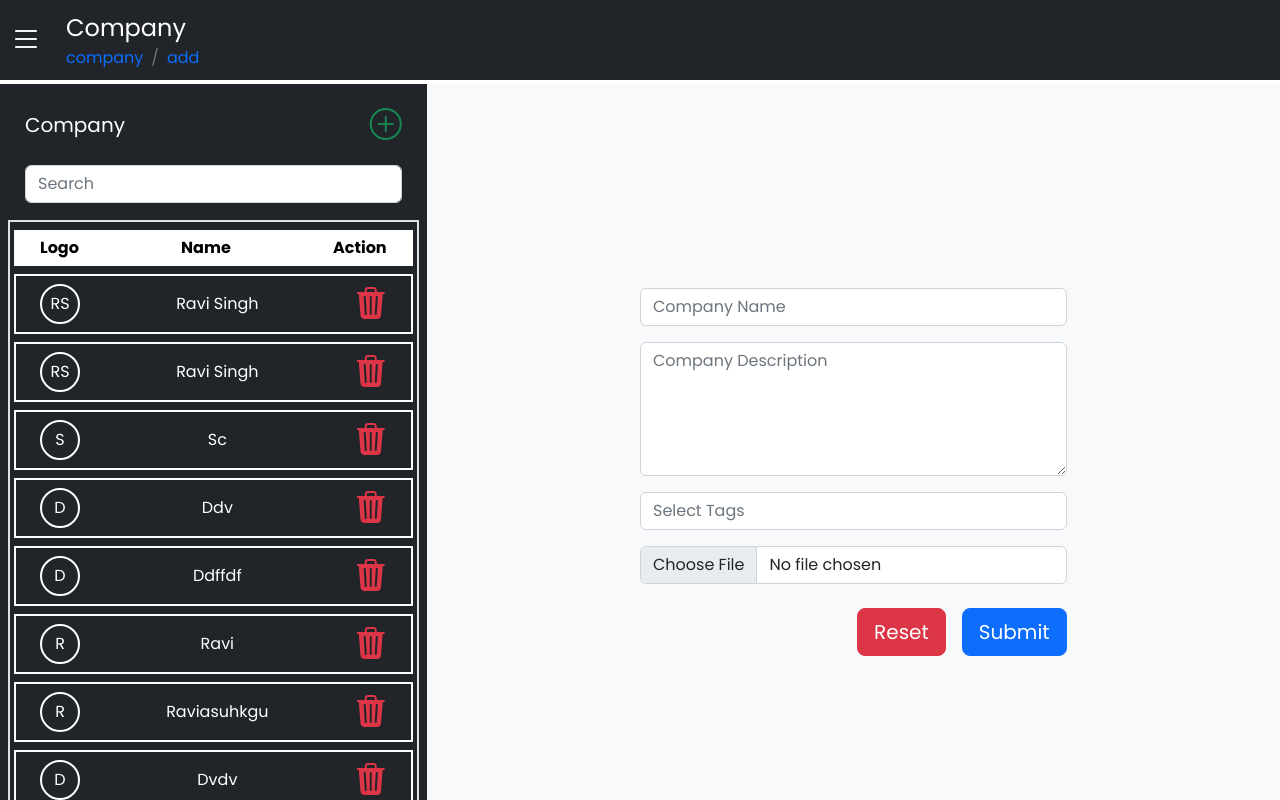
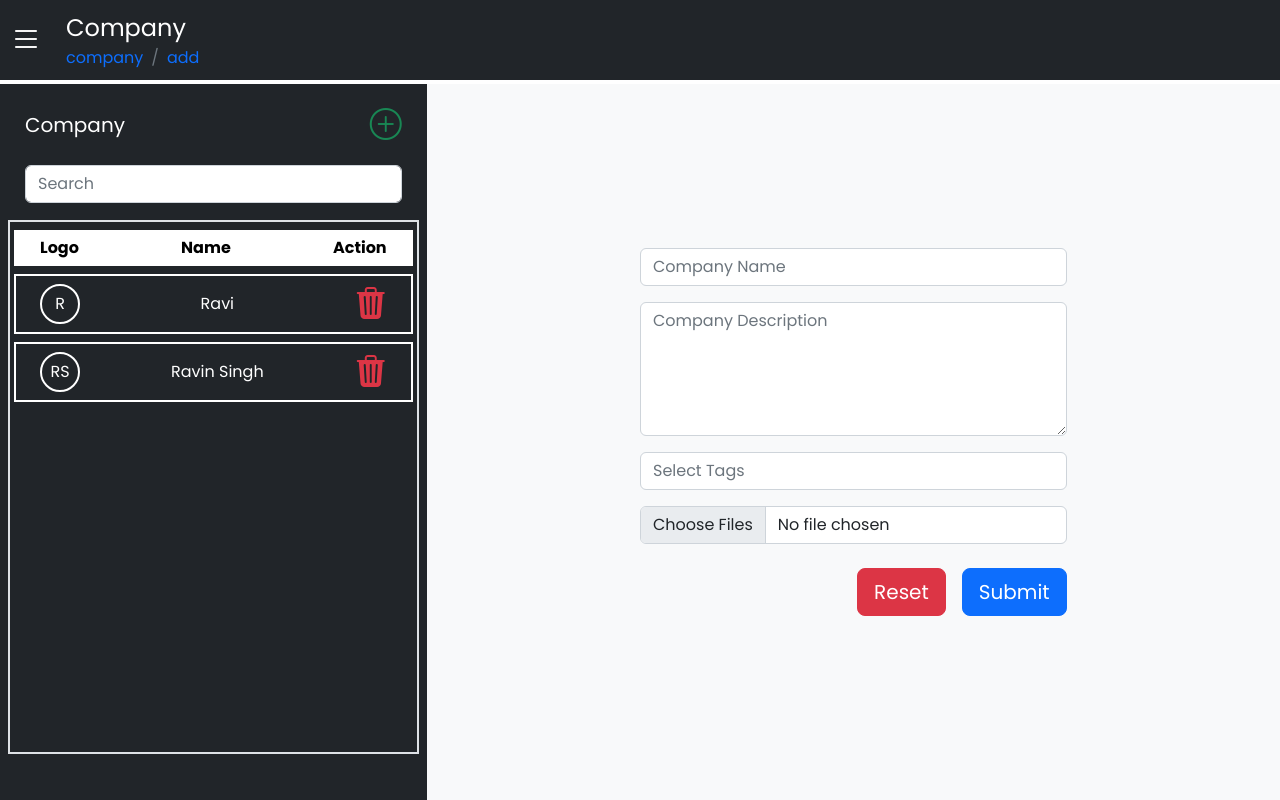
Before and after one commit to ravisingh8v/company_management_app, an Angular app: page /company/add in a window 1280 px wide. Built offline with nearby package versions, Linux system fonts and the light colour scheme; data requests are answered from the project's data file.

Commit message:
feat:created filter pipe

```diff
--- a/database/db.json
+++ b/database/db.json
@@ -1,57 +1,16 @@
 {
   "company": [
     {
-      "name": "ravi singh ",
-      "description": "cxc",
-      "tags": "",
-      "id": 2
+      "name": "Ravi",
+      "description": "Intern",
+      "tags": "Frontend",
+      "id": 1
     },
     {
-      "name": "ravi singh",
-      "description": "descriropg",
-      "id": 3
-    },
-    {
-      "name": "sc",
-      "description": "sc",
-      "tags": "",
-      "id": 6
-    },
-    {
-      "name": "ddv",
-      "description": "dvdv",
-      "tags": "dvdv",
-      "id": 7
-    },
-    {
-      "name": "ddffdf",
-      "description": "dfd",
-      "tags": "",
-      "id": 8
-    },
-    {
-      "name": "ravi",
-      "description": "feff",
-      "tags": "efef",
-      "id": 9
-    },
-    {
-      "name": "raviasuhkgu",
-      "description": "dvdvdv",
-      "tags": "dvdv",
-      "id": 10
-    },
-    {
-      "name": "dvdv",
-      "description": "dvdv",
-      "tags": "vdvdv",
-      "id": 11
-    },
-    {
-      "name": "dvdv",
-      "description": "dvdv",
-      "tags": "dvdv",
-      "id": 12
+      "name": "ravin singh",
+      "description": "intern",
+      "tags": "backend",
+      "id": 2
     }
   ]
 }
--- a/src/app/app.module.ts
+++ b/src/app/app.module.ts
@@ -5,6 +5,9 @@ import { AppRoutingModule } from './app-routing.module';
 import { AppComponent } from './app.component';
 import { NgbModule } from '@ng-bootstrap/ng-bootstrap';
 import { CoreModule } from './core/core.module';
+import { GetFirstLetterPipe } from './share/pipe/get-first-letter.pipe';
+import { share } from 'rxjs';
+import { ShareModule } from './share/share.module';
 
 
 
@@ -19,7 +22,7 @@ import { CoreModule } from './core/core.module';
     BrowserModule,
     AppRoutingModule,
     NgbModule,
-    CoreModule
+    CoreModule,
 
 
   ],
--- a/src/app/company/company-form/company-form.component.html
+++ b/src/app/company/company-form/company-form.component.html
@@ -31,7 +31,7 @@
         </div>
         <!-- choose file input  -->
         <div class="mb-3">
-            <input class="form-control" type="file" id="formFile">
+            <input class="form-control" type="file" id="formFile" multiple>
         </div>
 
         <!-- buttons  -->
--- a/src/app/company/company-form/company-form.component.ts
+++ b/src/app/company/company-form/company-form.component.ts
@@ -62,7 +62,7 @@ export class CompanyFormComponent implements OnInit {
 
       if (this.id) {
         this.companyService.editData(this.companyForm.value, this.id).subscribe(res => {
-          this.getCompanyData()
+
         })
       } else {
 
--- a/src/app/company/company-list/company-list.component.html
+++ b/src/app/company/company-list/company-list.component.html
@@ -8,7 +8,10 @@
                     <div class="fs-5">Company</div>
                     <div><a routerLink="add"><span class="text-success fs-2 bi bi-plus-circle"></span></a></div>
                 </div>
-                <div class="mt-3"><input type="search" placeholder="Search" class="w-100 form-control"></div>
+                <div class="mt-3">
+                    <input type="search" placeholder="Search" name="search" [(ngModel)]="filter"
+                        class="w-100 form-control">
+                </div>
             </div>
         </li>
 
@@ -26,15 +29,17 @@
             </div>
             <div class="">
                 <li class="p-1 px-4 list border border-white d-flex align-items-center justify-content-between"
-                    *ngFor="let data of companyData">
-                    <div class="logo rounded-circle border border-white"><span class="">{{data.name | uppercase |
-                            getFirstLetter
-                            }}</span></div>
-                    <a [routerLink]="['edit',data.id]" class="text-decoration-none">
+                    *ngFor="let data of companyData | searchFilter: filter">
+
+                    <a [routerLink]="['edit',data.id]"
+                        class="text-decoration-none d-flex align-items-center justify-content-between w-100">
+                        <div class="logo rounded-circle border border-white"><span class="">
+                                {{data.name | uppercase | getFirstLetter}}</span></div>
                         <div>{{data.name | titlecase}}</div>
+                        <div><a (click)="onDelete(data.id)"><span class="text-danger bi bi-trash3-fill fs-2"></span></a>
+                        </div>
                     </a>
-                    <div><a (click)="onDelete(data.id)"><span class="text-danger bi bi-trash3-fill fs-2"></span></a>
-                    </div>
+
                     <!-- <div><a (click)="onDelete(data.id)"><span>v</span></a></div> -->
                 </li>
             </div>
--- a/src/app/company/company-list/company-list.component.ts
+++ b/src/app/company/company-list/company-list.component.ts
@@ -9,7 +9,7 @@ import { company } from '../company.model';
 })
 export class CompanyListComponent implements OnInit {
   public companyData: company[]
-
+  public filter: string = ''
   constructor(public companyService: ApiService) {
     this.companyData = []
 
--- a/src/app/company/company.module.ts
+++ b/src/app/company/company.module.ts
@@ -5,11 +5,11 @@ import { CompanyRoutingModule } from './company-routing.module';
 import { CompanyComponent } from './company.component';
 import { CompanyFormComponent } from './company-form/company-form.component';
 import { CompanyListComponent } from './company-list/company-list.component';
-import { ReactiveFormsModule } from '@angular/forms';
+import { FormsModule, ReactiveFormsModule } from '@angular/forms';
 import { ApiService } from '../share/service/api.service';
 import { HttpClientModule } from '@angular/common/http';
-import { GetFirstLetterPipe } from '../share/pipe/get-first-letter.pipe';
 import { ShareModule } from '../share/share.module';
+
 
 
 @NgModule({
@@ -22,6 +22,7 @@ import { ShareModule } from '../share/share.module';
     CommonModule,
     CompanyRoutingModule,
     ReactiveFormsModule,
+    FormsModule,
     HttpClientModule,
     ShareModule
 
--- a/src/app/share/pipe/search-filter.pipe.ts
+++ b/src/app/share/pipe/search-filter.pipe.ts
@@ -1,12 +1,22 @@
 import { Pipe, PipeTransform } from '@angular/core';
+import { company } from 'src/app/company/company.model';
 
 @Pipe({
   name: 'searchFilter'
 })
 export class SearchFilterPipe implements PipeTransform {
 
-  transform(value: unknown, ...args: unknown[]): unknown {
-    return null;
+  transform(value: any, args: any): any {
+    if (!value) return null;
+    if (!args) return value;
+
+    args = args.toUpperCase()
+
+
+    return value.filter(function (data: any) {
+      return JSON.stringify(data).toUpperCase().includes(args)
+    });
+
   }
 
 }
--- a/src/app/share/service/api.service.ts
+++ b/src/app/share/service/api.service.ts
@@ -1,5 +1,5 @@
 import { Injectable } from '@angular/core';
-import { Observable } from 'rxjs';
+import { Observable, Subject } from 'rxjs';
 import { company } from 'src/app/company/company.model';
 import { HttpClient } from '@angular/common/http';
 
@@ -8,13 +8,21 @@ import { HttpClient } from '@angular/common/http';
 
 @Injectable()
 export class ApiService {
+
+
   public baseUrl: string;
-
+  private employeeDetail: Subject<company>;
 
 
   constructor(private http: HttpClient) {
     this.baseUrl = 'http://localhost:3000/company'
+    this.employeeDetail = new Subject
   }
+
+  public setEmployee(company: company) {
+    this.employeeDetail.next(company);
+  }
+
 
   getCompanyData(): Observable<company[]> {
     // const url = this.baseUrl + 'company';
```
Also changed, not shown: src/app/share/share.module.ts (+7 -3 lines).
